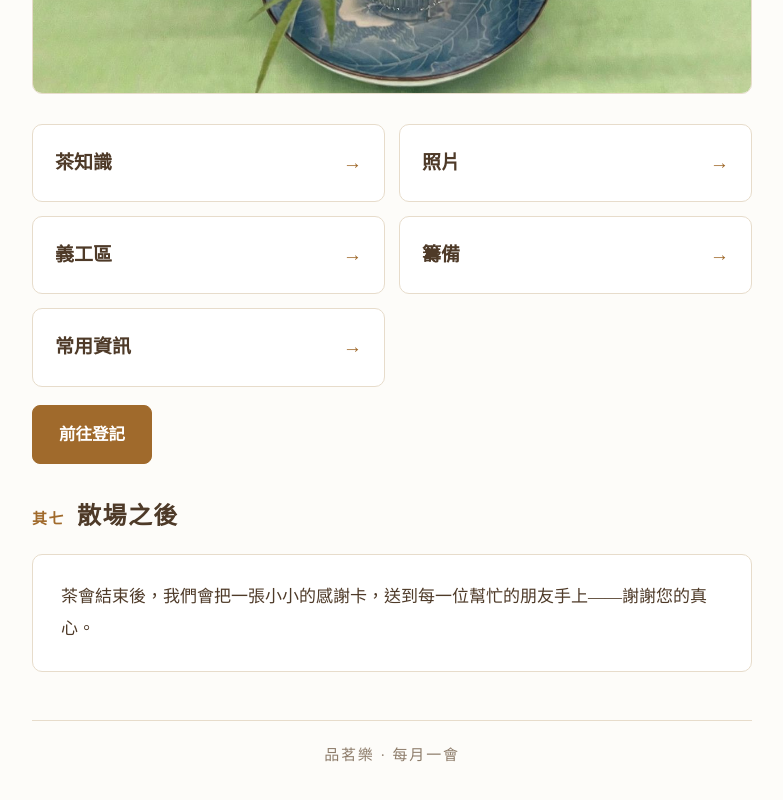
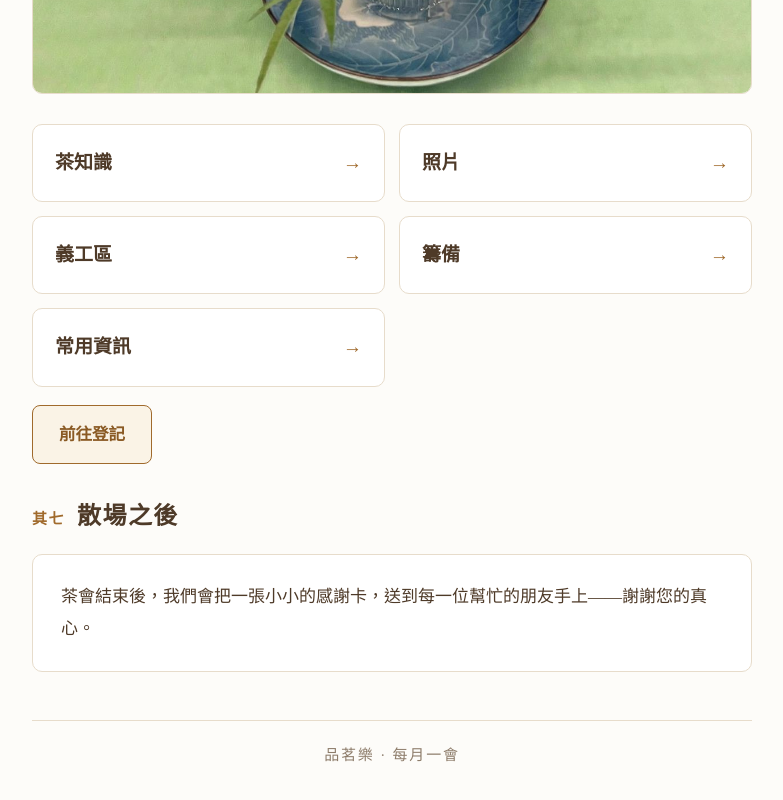
Before and after one commit to yafeicheng/pinmingle, a plain HTML site: page index.html in a window 1280 px wide. Shown: the part 715-1515 px from the top of the page, without its empty margins (248-1031 px from the left). Drawn offline with Linux system fonts and the light colour scheme.

Commit message:
Light-background buttons with dark text throughout (elderly-friendly)

```diff
--- a/index.html
+++ b/index.html
@@ -97,14 +97,14 @@ section{margin-top:30px}
 .bar{
   height:12px;background:#f1eadd;border-radius:99px;overflow:hidden;margin:18px 0 8px;
 }
-.bar i{display:block;height:100%;width:0%;background:var(--green);border-radius:99px}
+.bar i{display:block;height:100%;width:0%;background:#7fb069;border-radius:99px}
 .progress-text{font-weight:700;color:var(--accent)}
 .btn{
-  display:inline-block;background:var(--accent);color:#fff;text-decoration:none;
+  display:inline-block;background:#faf3e6;color:var(--accent-deep);text-decoration:none;
   border-radius:8px;padding:13px 26px;font-weight:700;font-size:16.5px;
-  border:1px solid var(--accent);cursor:pointer;font-family:inherit;
+  border:1.5px solid var(--accent);cursor:pointer;font-family:inherit;
 }
-.btn:hover{background:var(--accent-deep);border-color:var(--accent-deep)}
+.btn:hover{background:#f3e3c8;border-color:var(--accent-deep)}
 .btn-outline{background:#fff;color:var(--accent)}
 .btn-outline:hover{background:#faf3e6;color:var(--accent-deep)}
 .btn-row{margin-top:18px}
```
Also changed, not shown: info.html (+4 -4 lines), knowledge.html (+4 -4 lines), members.html (+4 -4 lines), photos.html (+4 -4 lines), prep.html (+4 -4 lines), study.html (+4 -4 lines).
